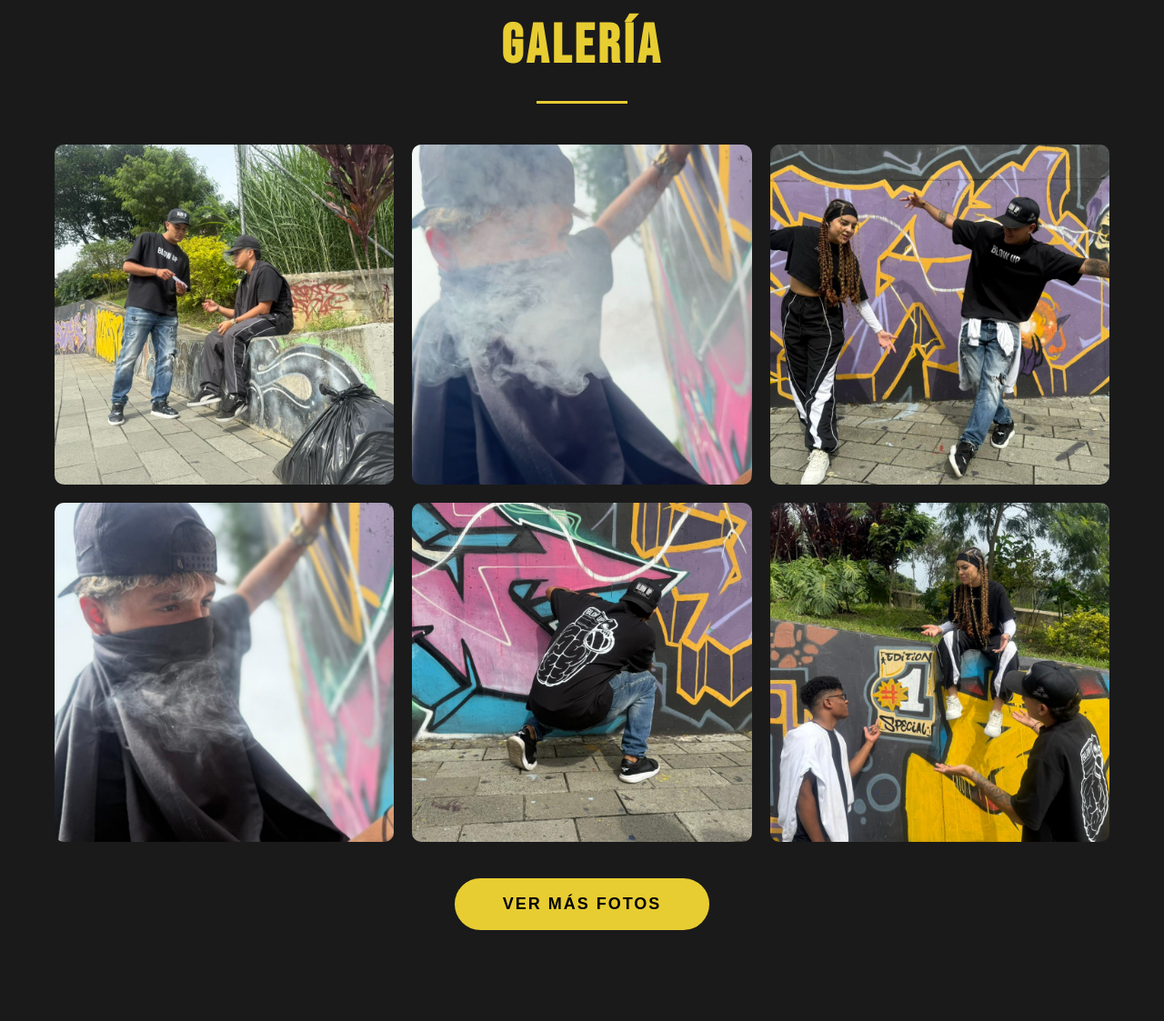
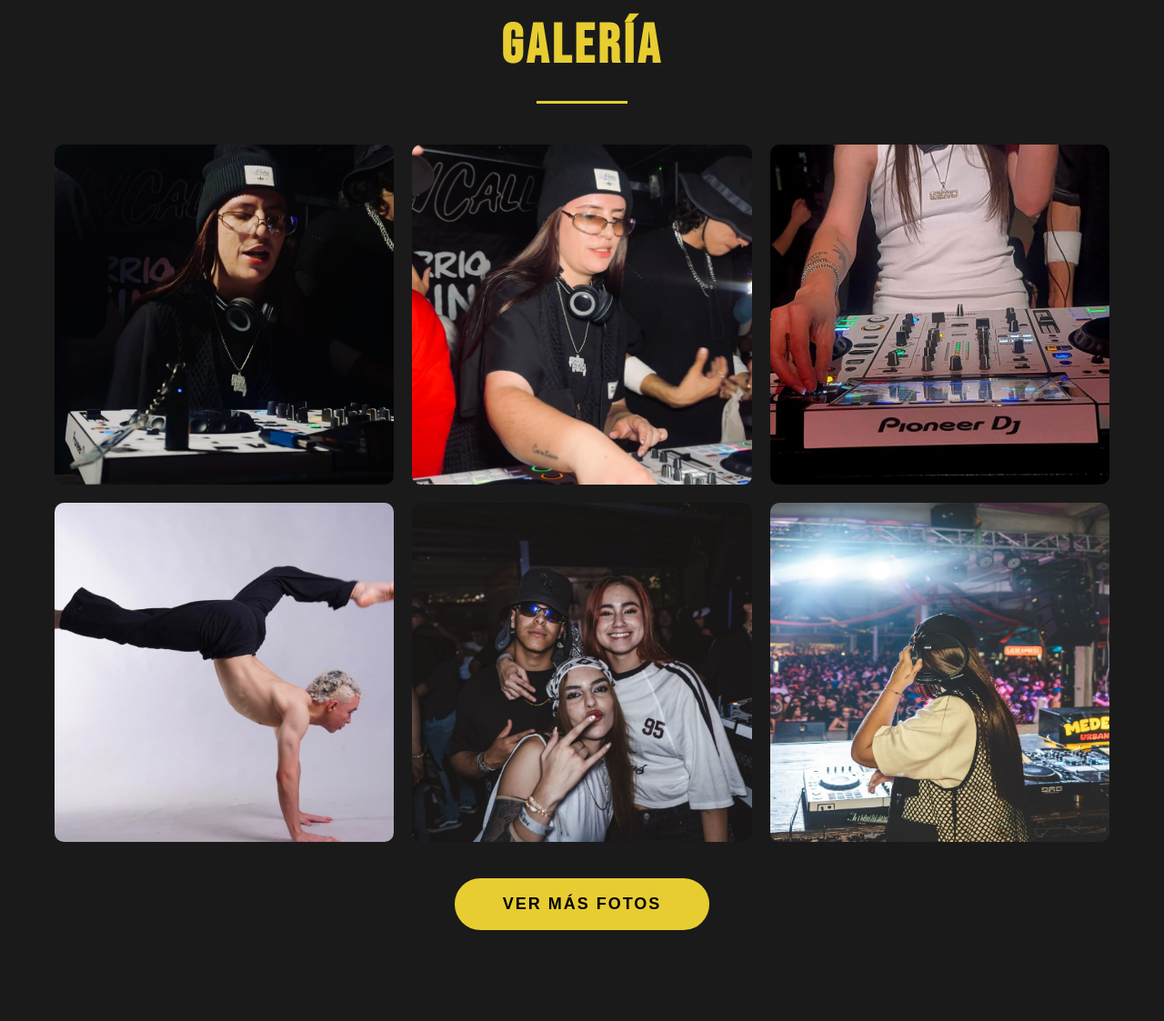
Before and after one commit to EmanuelHM26/UrbanStar, a plain HTML site: page index.html in a window 1280 px wide. Shown: the part 3022-4145 px from the top of the page at 91% size. Drawn offline with Linux system fonts and the light colour scheme; animation ran at ten frames a second.

Commit message:
Agregando imagenes nuevas en la galeria

```diff
--- a/index.html
+++ b/index.html
@@ -192,53 +192,54 @@
         <div class="gallery-grid" id="galleryGrid">
           <!-- Primeras 6 imágenes visibles -->
           <div class="gallery-item">
-            <img src="img/f1.jpg" alt="Urban Star's" />
+            <img src="img/f15.jpg" alt="Urban Star's" />
             <div class="gallery-overlay">
               <p>Arte Urbano</p>
             </div>
           </div>
           <div class="gallery-item">
-            <img src="img/f2.jpg" alt="Urban Star's" />
+            <img src="img/f16.jpg" alt="Urban Star's" />
             <div class="gallery-overlay">
               <p>Cultura Hip Hop</p>
             </div>
           </div>
           <div class="gallery-item">
-            <img src="img/f3.jpg" alt="Urban Star's" />
+            <img src="img/f17.jpg" alt="Urban Star's" />
             <div class="gallery-overlay">
-              <p>Graffiti</p>
+              <p>Disciplina</p>
             </div>
           </div>
           <div class="gallery-item">
-            <img src="img/f4.jpg" alt="Urban Star's" />
+            <img src="img/f18.jpg" alt="Urban Star's" />
             <div class="gallery-overlay">
               <p>Breakdance</p>
             </div>
           </div>
           <div class="gallery-item">
-            <img src="img/f5.jpg" alt="Urban Star's" />
+            <img src="img/f19.jpg" alt="Urban Star's" />
             <div class="gallery-overlay">
               <p>Comunidad</p>
             </div>
           </div>
           <div class="gallery-item">
-            <img src="img/f6.jpg" alt="Urban Star's" />
+            <img src="img/f21.jpg" alt="Urban Star's" />
             <div class="gallery-overlay">
               <p>Expresión</p>
             </div>
           </div>
 
+          <div class="gallery-item hidden">
+            <img src="img/f22.jpg" alt="Urban Star's" />
+            <div class="gallery-overlay">
+              <p>Talento</p>
+            </div>
+          </div>
+
           <!-- Imágenes ocultas inicialmente -->
-          <div class="gallery-item hidden">
-            <img src="img/f7.jpg" alt="Urban Star's" />
+          <!-- <div class="gallery-item hidden">
+            <img src="img/f21.jpg" alt="Urban Star's" />
             <div class="gallery-overlay">
               <p>Street Art</p>
-            </div>
-          </div>
-          <div class="gallery-item hidden">
-            <img src="img/f8.jpg" alt="Urban Star's" />
-            <div class="gallery-overlay">
-              <p>Talento</p>
             </div>
           </div>
           <div class="gallery-item hidden">
@@ -270,7 +271,7 @@
             <div class="gallery-overlay">
               <p>Movimiento</p>
             </div>
-          </div>
+          </div> -->
         </div>
         <div class="gallery-actions">
           <button id="loadMoreBtn" class="load-more-btn">Ver Más Fotos</button>
```
Also changed, not shown: img/f15.jpg (added), img/f16.jpg (added), img/f17.jpg (added), img/f18.jpg (added), img/f19.jpg (added), img/f20.jpg (added), img/f21.jpg (added), img/f22.jpg (added).
